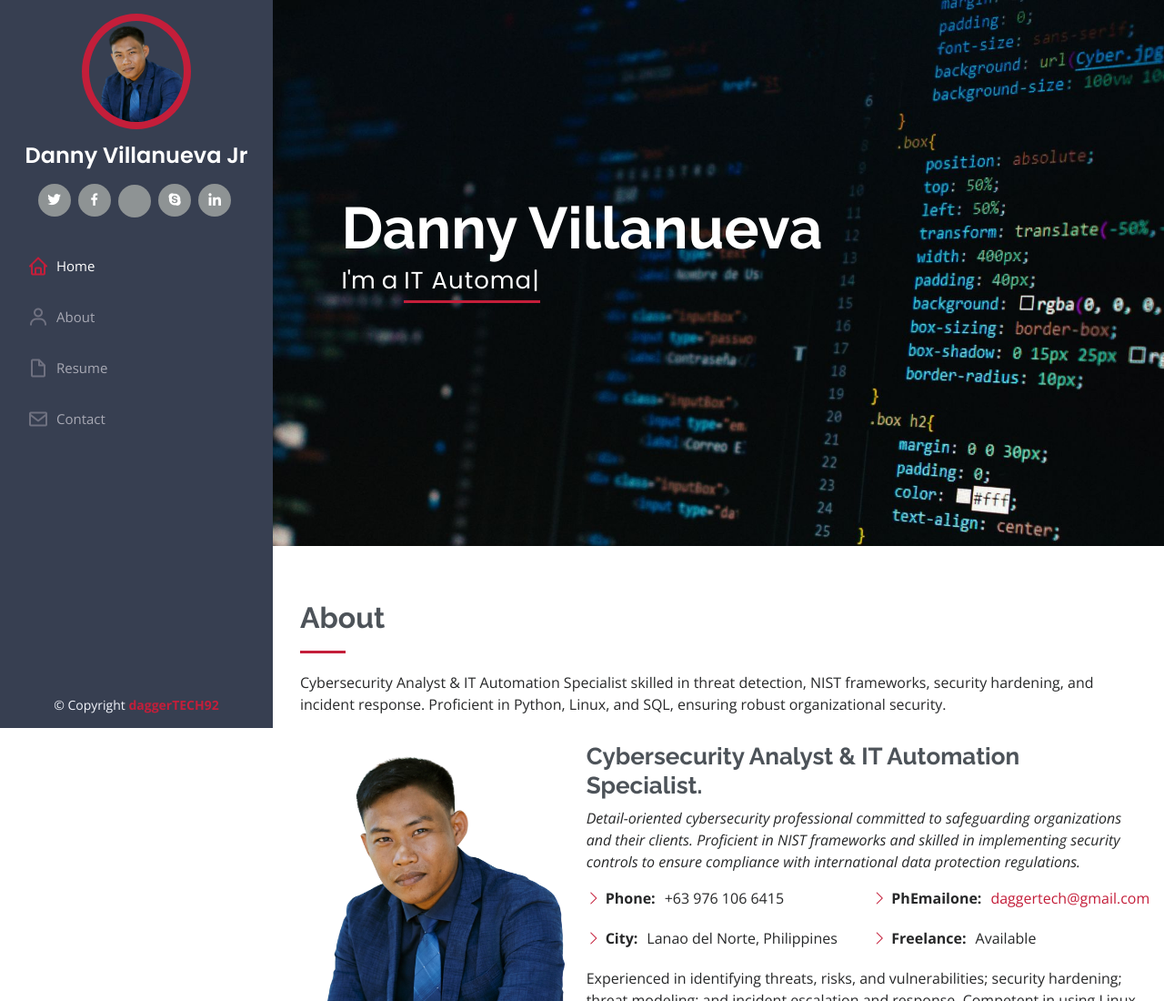
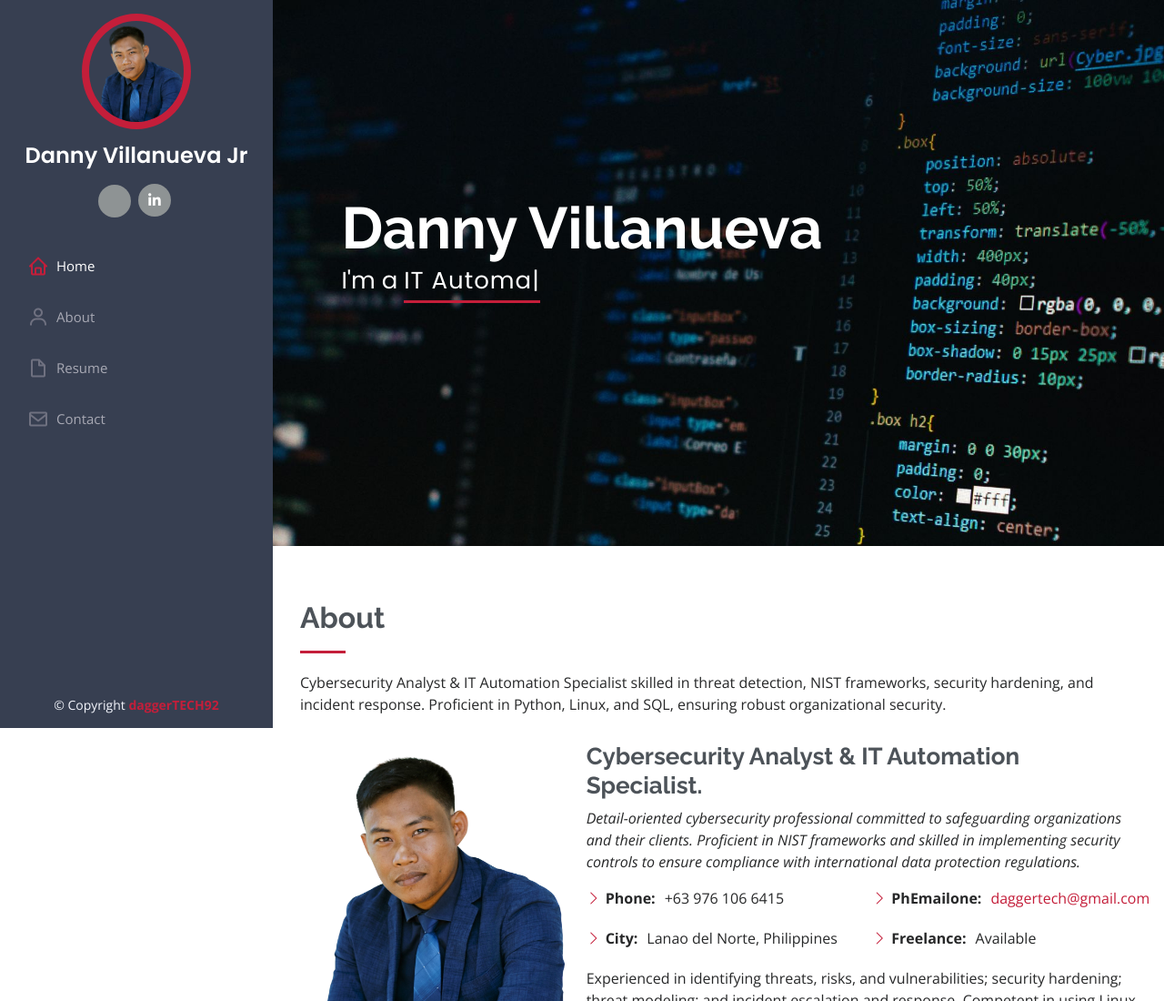
Before and after one commit to daggerTECH/daggertech, a plain HTML site: page index.html in a window 1280 px wide. Shown: the top 1100 px of the page at 91% size. Drawn offline with nearby package versions, Linux system fonts and the light colour scheme.

Commit message:
Update index.html

```diff
--- a/index.html
+++ b/index.html
@@ -41,10 +41,7 @@
         <img src="assets/img/profilecv.png" alt="" class="img-fluid rounded-circle">
         <h1 class="text-light"><a href="./">Danny Villanueva Jr</a></h1>
         <div class="social-links mt-3 text-center">
-          <a href="#" class="twitter"><i class="bx bxl-twitter"></i></a>
-          <a href="#" class="facebook"><i class="bx bxl-facebook"></i></a>
-          <a href="#" class="instagram"><i class="bx bx1-credly"></i></a>
-          <a href="#" class="google-plus"><i class="bx bxl-skype"></i></a>
+          <a href="https://www.credly.com/users/danny-villanueva.b62503fd" class="credly"><i class="bx bx1-certificate"></i></a>
           <a href="https://www.linkedin.com/in/danny-villanueva-138906221/" class="linkedin"><i class="bx bxl-linkedin"></i></a>
         </div>
       </div>
```
